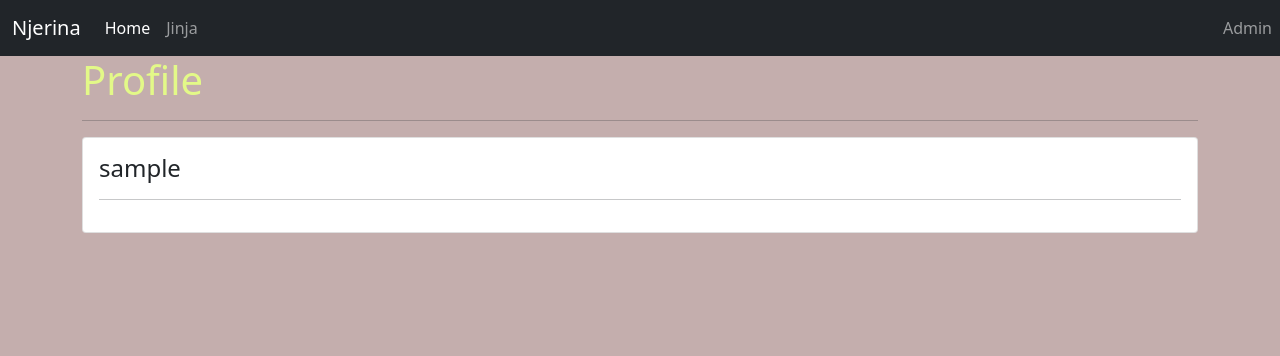
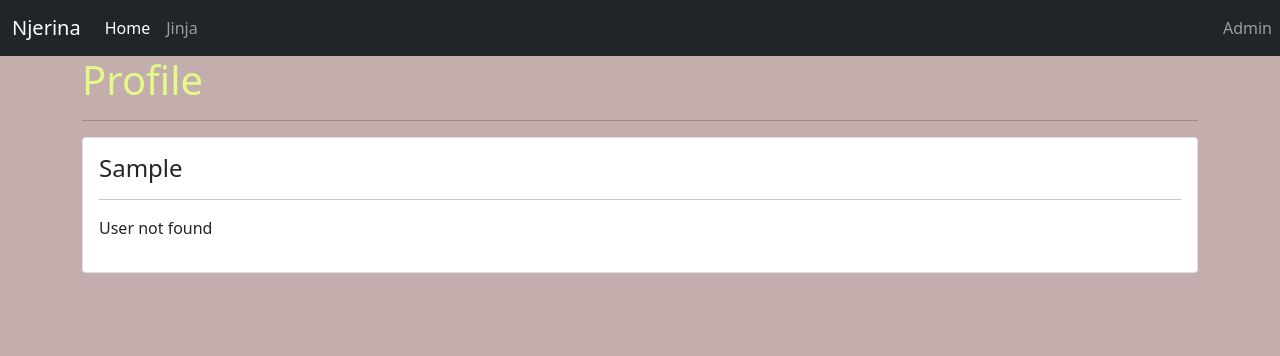
Before and after one commit to NjeriMuchiri/app, a Flask app: a page that uses app/templates/public/profile.html in a window 1280 px wide. Shown: the top 356 px of the page. Run offline with Flask 3, Linux system fonts and the light colour scheme.

Commit message:
Adding the users to out templates

```diff
--- a/app/templates/public/profile.html
+++ b/app/templates/public/profile.html
@@ -10,11 +10,15 @@
       <hr>
       <div class="card">
         <div class="card-body">
-          <h4>{{ username }}</h4>
+          <h4>{{ username | capitalize }}</h4>
           <hr>
+          {% if user %}
           <p><strong>{{user["name"]}}</strong></p>
           <p class="text-muted">{{user["bio"] | title}}</p>
           <p><em>{{user["occupation"] | title}}</em></p>
+          {% else %}
+          <p>User not found</p>
+          {% endif %}
         </div>
       </div>
         </div>
```
